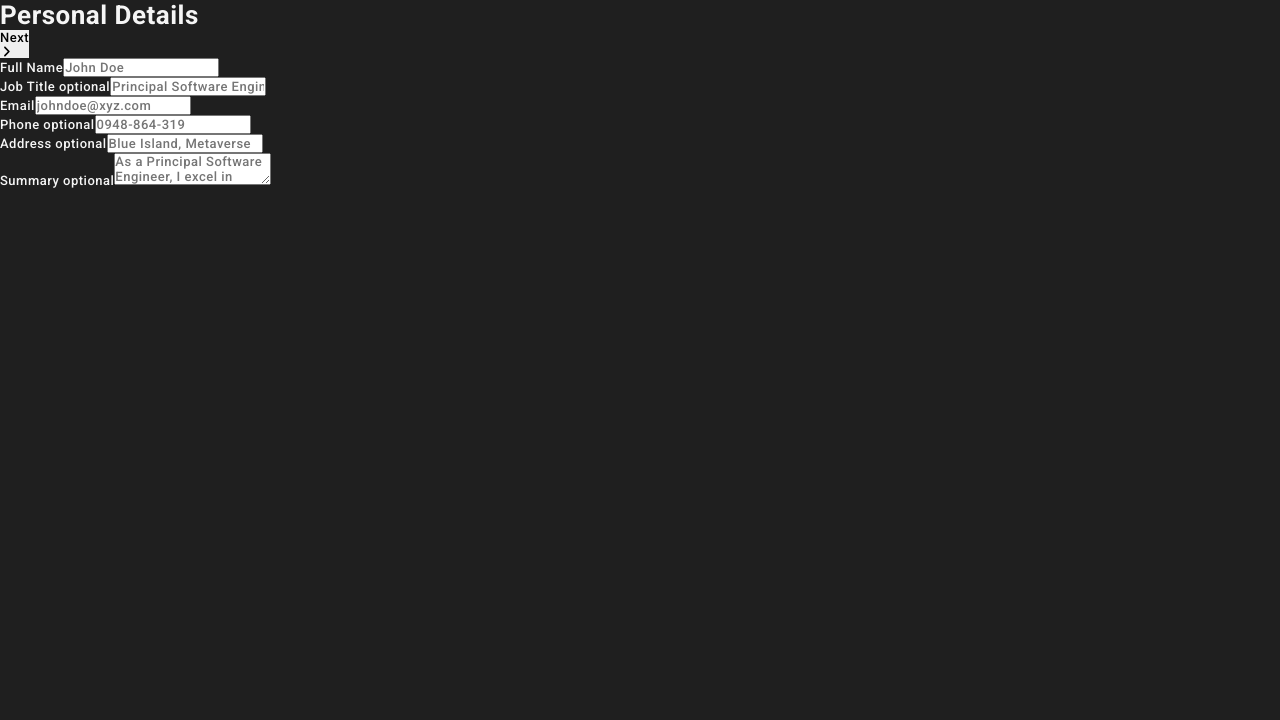
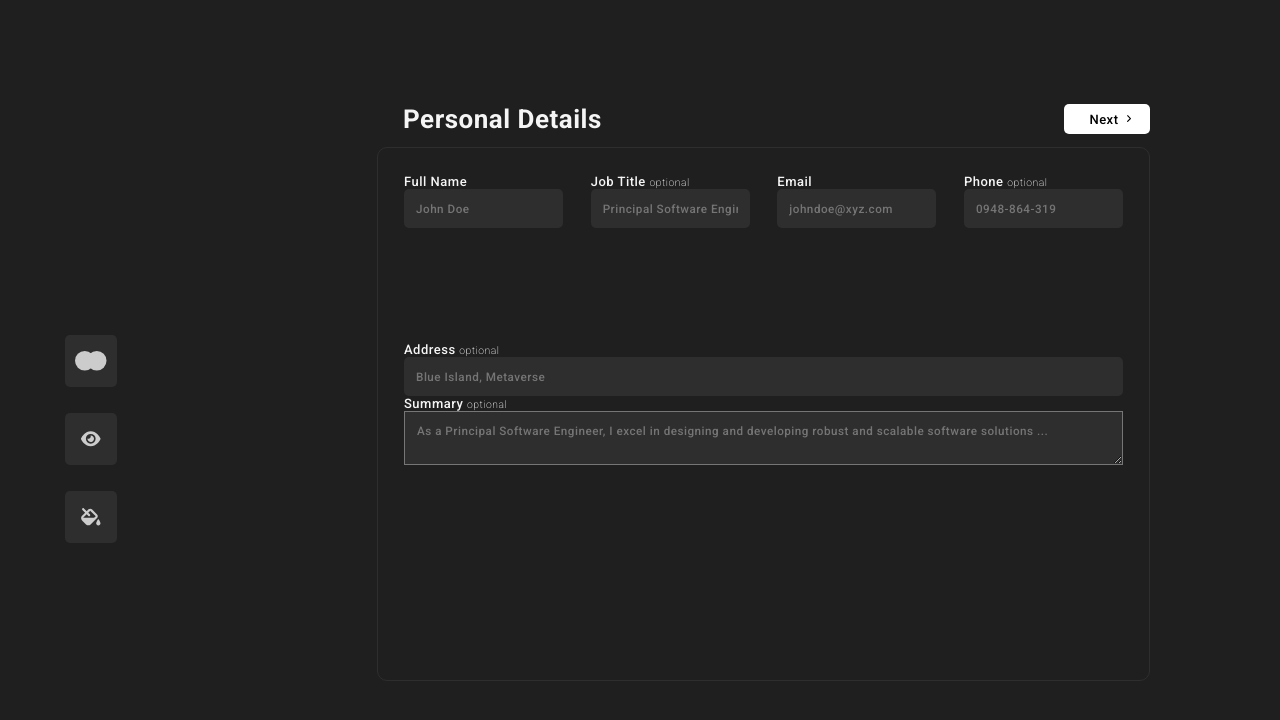
Before and after one commit to filipsupolik/React-CV-builder, a React (Vite) app in the folder cv-builder/: page / in a window 1280 px wide. Shown: the top 720 px of the page. Built offline with nearby package versions, Linux system fonts and the light colour scheme; a web font is replaced by a local one.

Commit message:
Styling of sidebar buttons and form fields

```diff
--- a/cv-builder/src/components/Buttons.jsx
+++ b/cv-builder/src/components/Buttons.jsx
@@ -1,4 +1,13 @@
-import { FaGrip, FaAngleRight, FaAngleLeft } from "react-icons/fa6";
+import "../styles/Buttons.css";
+
+import {
+  FaGrip,
+  FaAngleRight,
+  FaAngleLeft,
+  FaCircle,
+  FaEye,
+  FaFillDrip,
+} from "react-icons/fa6";
 
 function LayoutSortableBtn() {
   return (
@@ -26,4 +35,36 @@ function NextBtn() {
   );
 }
 
-export { LayoutSortableBtn, NextBtn };
+function ModeBtn() {
+  return (
+    <div className="mode-btn-div">
+      <button type="button" className="mode-btn">
+        <>
+          <FaCircle className="dual-icon-1" />
+          <FaCircle className="dual-icon-2" />
+        </>
+      </button>
+    </div>
+  );
+}
+
+function PreviewBtn() {
+  return (
+    <div className="prev-btn-div">
+      <button type="button" className="preview-btn">
+        <FaEye />
+      </button>
+    </div>
+  );
+}
+
+function FillBtn() {
+  return (
+    <div className="fill-btn-div">
+      <button type="button" className="fill-btn">
+        <FaFillDrip />
+      </button>
+    </div>
+  );
+}
+export { LayoutSortableBtn, NextBtn, ModeBtn, PreviewBtn, FillBtn };
--- a/cv-builder/src/components/Editor/Form/Form.jsx
+++ b/cv-builder/src/components/Editor/Form/Form.jsx
@@ -1,3 +1,5 @@
+import "../../../styles/Editor/Form/Form.css";
+
 import Personal from "./FormSections/PersonalInfo";
 import FormTitle from "./FormTitle";
 
--- a/cv-builder/src/components/Editor/Form/FormSections/PersonalInfo.jsx
+++ b/cv-builder/src/components/Editor/Form/FormSections/PersonalInfo.jsx
@@ -1,3 +1,5 @@
+import "../../../../styles/Editor/Form/FormSection/Personal.css";
+
 function Personal() {
   return (
     <div className="personal-container">
@@ -39,6 +41,7 @@ function Personal() {
             placeholder="0948-864-319"
           />
         </div>
+      </div>
       <div className="form-field">
         <label>
           <span>
@@ -63,7 +66,6 @@ function Personal() {
         ></textarea>
       </div>
     </div>
-    </div>
   );
 }
 
--- a/cv-builder/src/components/Editor/Form/FormTitle.jsx
+++ b/cv-builder/src/components/Editor/Form/FormTitle.jsx
@@ -1,3 +1,5 @@
+import "../../../styles/Editor/Form/FormTitle.css";
+
 import { NextBtn } from "../../Buttons";
 
 function FormTitle() {
--- a/cv-builder/src/components/Sidebar/SideBar.jsx
+++ b/cv-builder/src/components/Sidebar/SideBar.jsx
@@ -1,9 +1,15 @@
+import "../../styles/Sidebar/Sidebar.css";
+
+import { FillBtn, ModeBtn, PreviewBtn } from "../Buttons";
 import LayoutControl from "./LayoutControl";
 
 function Sidebar() {
   return (
     <div className="sidebar">
       <LayoutControl />
+      <ModeBtn />
+      <PreviewBtn />
+      <FillBtn />
     </div>
   );
 }
--- /dev/null
+++ b/cv-builder/src/styles/Buttons.css
@@ -0,0 +1,43 @@
+div button {
+  background-color: var(--input-bg);
+  border-radius: 5px;
+  color: #ccc;
+  display: flex;
+  align-items: center;
+  justify-content: center;
+  width: 100%;
+  height: 100%;
+}
+
+.dual-icon-1 {
+  position: relative;
+  left: 0.3rem;
+}
+
+.dual-icon-2 {
+  position: relative;
+  right: 0.3rem;
+}
+
+svg {
+  height: 1.5rem;
+  width: 1.5rem;
+}
+
+.next-btn-div {
+  padding: 0 12px;
+  background-color: white;
+  border-radius: 5px;
+}
+
+.next-btn-div svg {
+  height: 0.7rem;
+  position: relative;
+  bottom: 0.05rem;
+}
+
+.next-btn {
+  background-color: white;
+  color: black;
+  padding-left: 1rem;
+}
--- /dev/null
+++ b/cv-builder/src/styles/Editor/Form/Form.css
@@ -0,0 +1,13 @@
+.form-container {
+  height: 100%;
+  padding: 8rem 10rem;
+}
+
+.form {
+  border: 1px groove var(--input-bg);
+  border-radius: 10px;
+  padding: 2rem;
+  margin-top: 1rem;
+  min-height: 90%;
+  max-width: 1100px;
+}
--- /dev/null
+++ b/cv-builder/src/styles/Editor/Form/FormSection/Personal.css
@@ -0,0 +1,47 @@
+.personal-container {
+  display: flex;
+  flex-direction: column;
+  height: 60vh;
+}
+
+.personal-input-container {
+  display: flex;
+  flex-wrap: wrap;
+  justify-content: space-between;
+  min-height: 35%;
+}
+
+.form-field {
+  display: flex;
+  flex-direction: column;
+}
+
+.form-field label {
+  display: flex;
+  flex-direction: column;
+  gap: 0.5rem;
+}
+
+.form-field input,
+.form-field textarea {
+  background-color: var(--input-bg);
+  color: var(--color-text);
+  font-size: 0.9rem;
+  padding: 12px;
+  outline: none;
+}
+
+.form-field input[type="text"],
+.form-field input[type="email"],
+.form-field input[type="tel"],
+.form-field input[type="address"] {
+  height: 3rem;
+  appearance: none;
+  border: none;
+  border-radius: 5px;
+}
+
+.form-field > label > span > span {
+  font-weight: 200;
+  font-size: 0.8rem;
+}
--- /dev/null
+++ b/cv-builder/src/styles/Editor/Form/FormTitle.css
@@ -0,0 +1,5 @@
+.form-title-div {
+  display: flex;
+  justify-content: space-between;
+  max-width: 1100px;
+}
--- a/cv-builder/src/styles/MainPage/MainPage.css
+++ b/cv-builder/src/styles/MainPage/MainPage.css
@@ -1,4 +1,124 @@
 .main-container {
+  height: 100%;
   display: flex;
+  gap: 2rem;
+  overflow: hidden;
+}
+
+/* Form styling */
+
+.form-container {
+  flex: 1 1;
+  padding: 8rem 10rem;
+  /* padding-left: 0rem; */
+  overflow-y: scroll;
+  scrollbar-color: var(--color-accent) var(--input-bg);
   height: 100%;
 }
+
+.dual-mode .form-container {
+  padding-right: 5rem;
+  padding-left: 0rem;
+}
+
+.form-container h3 {
+  margin-left: 2rem;
+}
+
+.form::after {
+  content: "";
+  background: linear-gradient(
+    transparent,
+    var(--color-accent),
+    /* mediumslateblue, */ transparent
+  );
+  height: 150px;
+  width: 1px;
+  position: absolute;
+  left: -2px;
+  top: 75%;
+  opacity: 0;
+  transition:
+    top 800ms ease,
+    opacity 800ms ease;
+}
+
+.form:hover::after {
+  top: 0;
+  opacity: 1;
+}
+
+.prev-btn {
+  padding-right: 1rem;
+}
+
+.personal-input-container {
+  display: flex;
+  flex-wrap: wrap;
+  justify-content: space-between;
+  min-height: 35%;
+}
+
+.summary-label {
+  flex: 1 1 auto;
+  margin-top: 1.5rem;
+}
+
+.summary-label textarea {
+  height: 85%;
+  appearance: none;
+  border: none;
+  border-radius: 10px;
+}
+
+/* Resume viewer */
+.resume-container {
+  flex: 1 1 auto;
+  display: flex;
+  flex-direction: column;
+  align-items: center;
+  gap: 4rem;
+  padding: 5rem 5rem 5rem 0;
+  overflow: auto;
+  min-height: 1.5vh;
+}
+
+.download-btn {
+  width: 7rem;
+  height: 2rem;
+  border-radius: 3px;
+  flex-shrink: 0;
+  display: flex;
+  align-items: center;
+  justify-content: center;
+  gap: 0.2rem;
+  color: var(--color-bg);
+}
+
+.resume-nav-div,
+.resume-top-nav {
+  display: flex;
+  align-items: center;
+  justify-content: space-between;
+  position: relative;
+  left: -0.2rem;
+  width: 58%;
+}
+
+.resume-nav-btn {
+  display: flex;
+  height: 2rem;
+  width: 6rem;
+  justify-content: center;
+  align-items: center;
+  border-radius: 3px;
+  gap: 0.2rem;
+}
+
+#resume-viewer {
+  flex-basis: 90%;
+}
+
+.resume-top-nav .resume-nav-btn {
+  width: 3rem;
+}
--- /dev/null
+++ b/cv-builder/src/styles/Sidebar/Sidebar.css
@@ -0,0 +1,12 @@
+.sidebar {
+  display: flex;
+  flex-direction: column;
+  justify-content: center;
+  gap: 2rem;
+  padding: 0 8rem 0 5rem;
+}
+
+.sidebar div {
+  min-height: 4rem;
+  min-width: 4rem;
+}
```
Lines whose indentation alone changed are shown as unchanged.
